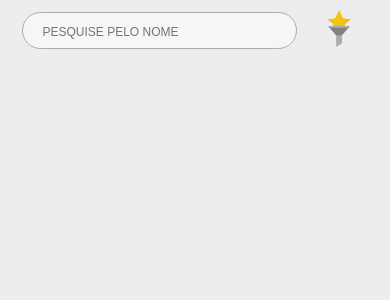
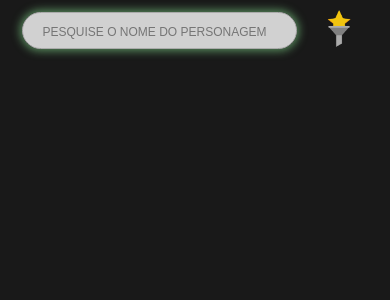
Before and after one commit to andpeicunha/green-test, a Next.js app: page /components/search/SearchInput in a window 390 px wide. Shown: the top 300 px of the page. Built offline with nearby package versions, Linux system fonts and the light colour scheme.

Commit message:
style: :art: responsive design

```diff
--- a/src/pages/components/card/Card.tsx
+++ b/src/pages/components/card/Card.tsx
@@ -121,6 +121,7 @@ export default function Card() {
           Buscando Personagens...
         </ErrorMsg>
       )}
+
       {favoritePersonaFilter && (
         <ErrorMsg className="filter" id="grid-1">
           Esses são seus personagens favoritos
@@ -173,7 +174,7 @@ export default function Card() {
 
       {hasNextPage && (
         <CardBt id="grid-1" onClick={() => fetchNextPage()} disabled={isFetchingNextPage}>
-          Mostrar Mais Personagens
+          {isFetchingNextPage ? <span>Carregando...</span> : <span>Mostrar Mais Personagens</span>}
         </CardBt>
       )}
     </>
--- a/src/pages/components/search/SearchInput.tsx
+++ b/src/pages/components/search/SearchInput.tsx
@@ -15,7 +15,7 @@ export default function SearchInput({ onVariableChange, filterFavoritePersona, t
 
   return (
     <Wrapper id="grid-1">
-      <Input placeholder="Pesquise pelo nome" type="text" onChange={handleChange} disabled={typeIcon} />
+      <Input placeholder="Pesquise o nome do personagem" type="text" onChange={handleChange} disabled={typeIcon} />
       <motion.img
         className="filter-icon"
         src={typeIcon ? "/img/filterFavorClean.png" : "/img/filterFavor.png"}
@@ -24,9 +24,9 @@ export default function SearchInput({ onVariableChange, filterFavoritePersona, t
         height={40}
         onClick={handleClickFavorite}
         key={typeIcon ? "favor-clean" : "favor"}
-        initial={{ opacity: 0 }}
-        animate={{ opacity: 1 }}
-        transition={{ duration: 0.3 }}
+        initial={{ opacity: 0, scale: 0.6 }}
+        animate={{ opacity: 1, scale: 1 }}
+        transition={{ duration: 0.5 }}
       />
     </Wrapper>
   );
--- a/src/pages/components/search/Styles.ts
+++ b/src/pages/components/search/Styles.ts
@@ -5,14 +5,18 @@ const Input = styled.input`
   border: 1px solid #ababab;
   height: 25px;
   width: 65%;
-  margin: 12px 10px 0 0;
+  margin: 12px 10px 15px 0;
   padding: 5px 10px;
   font-size: 1.5rem;
-  background-color: rgba(255, 255, 255, 0.5);
+  background-color: rgba(255, 255, 255, 0.8);
+  box-shadow: 0px 0px 9px 2px rgba(151, 255, 162, 0.5) !important;
 
   :disabled {
-    opacity: 0.6;
-    background-color: #d9d9d9;
+    opacity: 0.4;
+    background-color: #ababab;
+    ::placeholder {
+      color: rgba(0, 0, 0, 0.3);
+    }
   }
 
   ::placeholder {
@@ -26,13 +30,9 @@ const Input = styled.input`
     color: transparent;
   }
 
-  @media (min-width: 420px) {
-    margin: 12px 0px 0 15px;
+  @media (min-width: 768px) and (max-width: 1023px) {
+    margin: 12px 0px 15px 15px;
     padding: 5px 10px;
-  }
-  @media (min-width: 768px) {
-    width: 80%;
-    font-size: 16px;
   }
 `;
 export default Input;
--- a/src/styles/global.ts
+++ b/src/styles/global.ts
@@ -8,7 +8,7 @@ const GlobalStyle = createGlobalStyle`
 
     html {
         font-size: 62.5%;
-        background-color: rgba(220, 220, 220, 0.5);
+        background-color: rgba(0, 0, 0, 0.9);
     }
 
     html, body, #__next {
```
Also changed, not shown: src/pages/components/card/Styles.ts (+11 -13 lines), src/pages/components/main/Styles.ts (+9 -6 lines).
